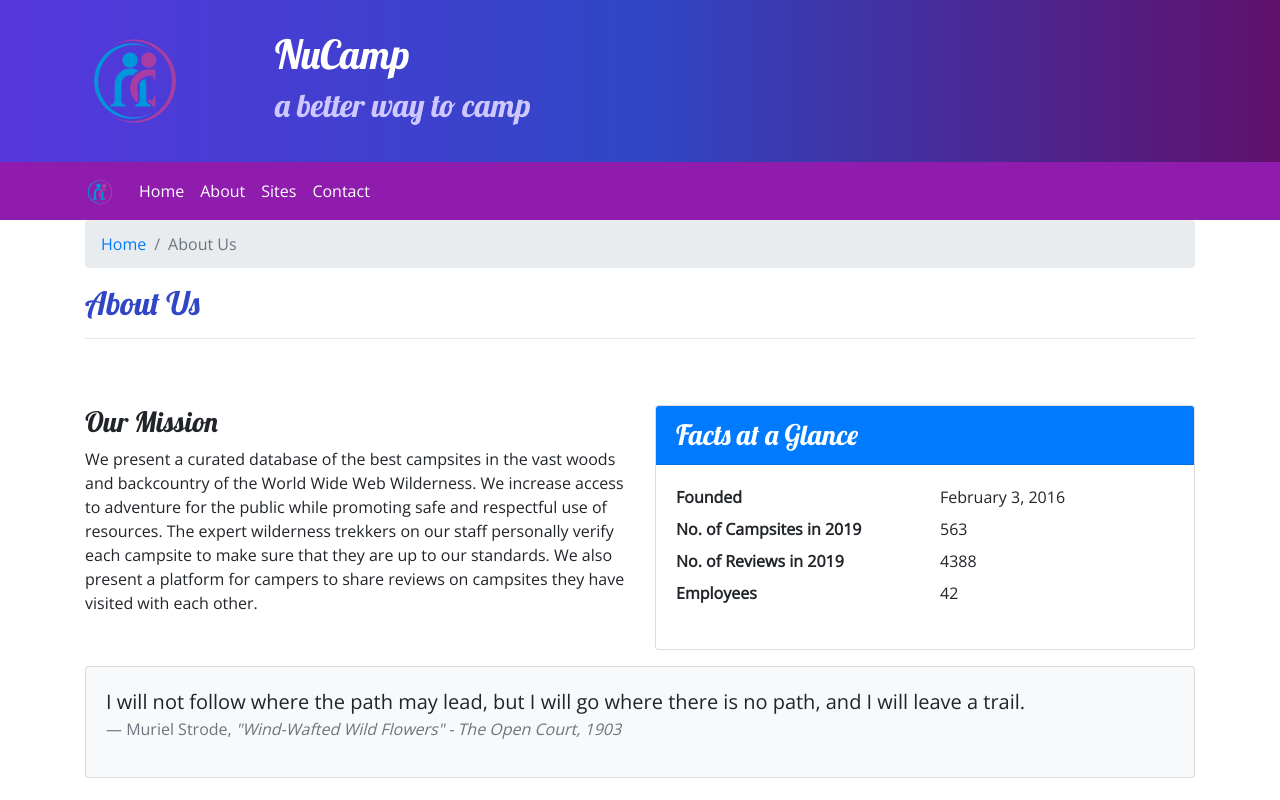
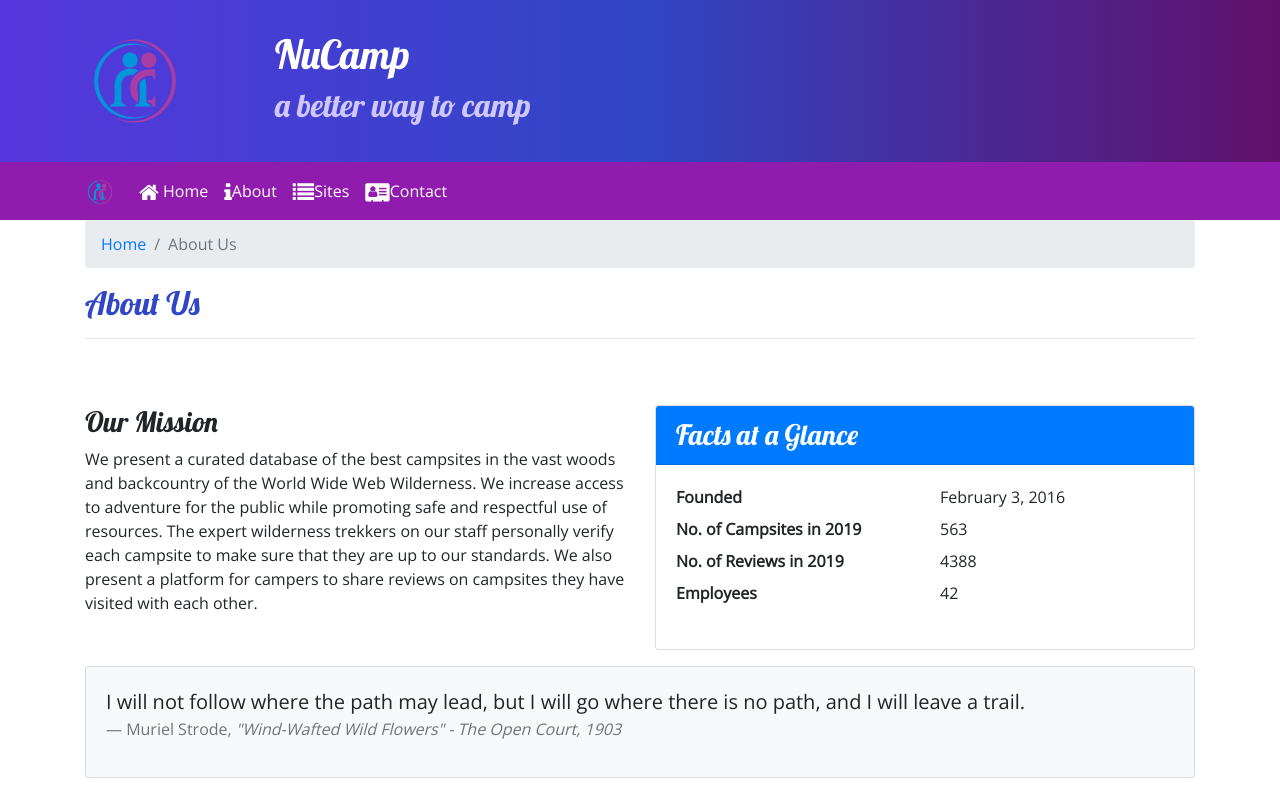
Before and after one commit to Xetts/nucampsite, a website: page aboutus.html in a window 1280 px wide. Shown: the top 800 px of the page. Drawn offline with nearby package versions, Linux system fonts and the light colour scheme.

Commit message:
Images and Media 1.2

```diff
--- a/aboutus.html
+++ b/aboutus.html
@@ -42,10 +42,10 @@
             </button>
             <div class="collapse navbar-collapse" id="nucampNavbar">
                 <ul class="navbar-nav">
-                    <li class="nav-item active"><a class="nav-link" href="index.html">Home</a></li>
-                    <li class="nav-item active"><a class="nav-link"  href="aboutus.html">About</a></li>
-                    <li class="nav-item active"><a class="nav-link" href="#">Sites</a></li>
-                    <li class="nav-item active"><a class="nav-link" href="contactus.html">Contact</a></li>
+                    <li class="nav-item active"><a class="nav-link" href="#"><i class="fa fa-home fa-lg"></i> Home</a></li>
+                    <li class="nav-item active"><a class="nav-link"  href="aboutus.html"><i class="fa fa-info fa-lg"></i>About</a></li>
+                    <li class="nav-item active"><a class="nav-link" href="#"><i class="fa fa-list fa-lg"></i>Sites</a></li>
+                    <li class="nav-item active"><a class="nav-link" href="contactus.html"><i class="fa fa-address-card fa fa-lg"></i>Contact</a></li>
                 </ul>
             </div>
         </div>
```
Also changed, not shown: contactus.html (+3 -3 lines).
